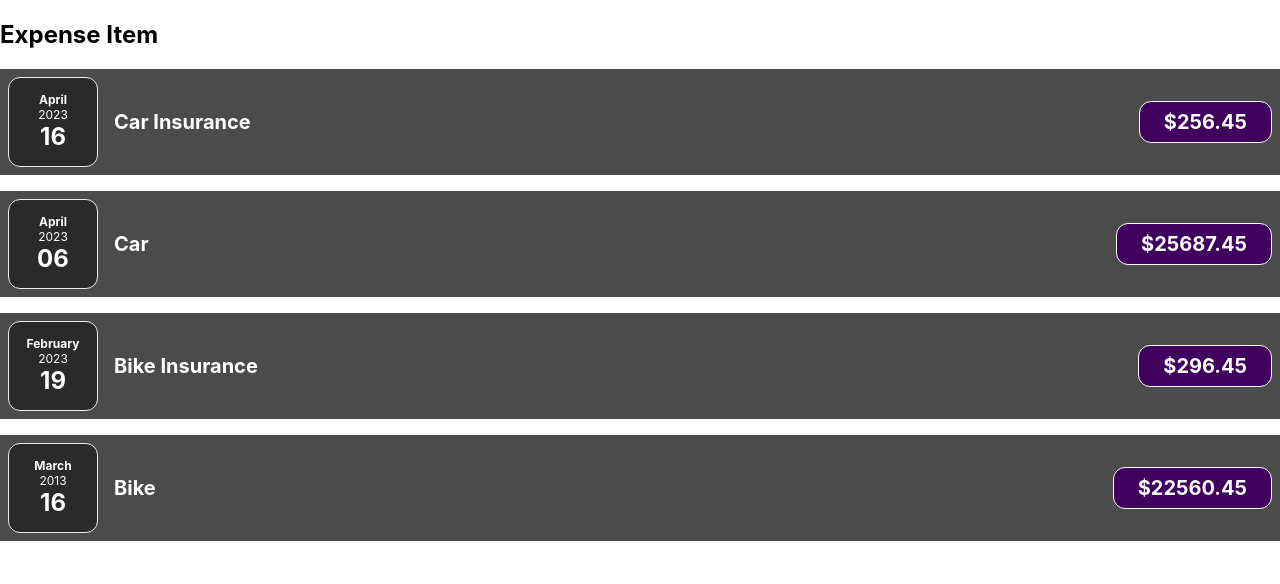
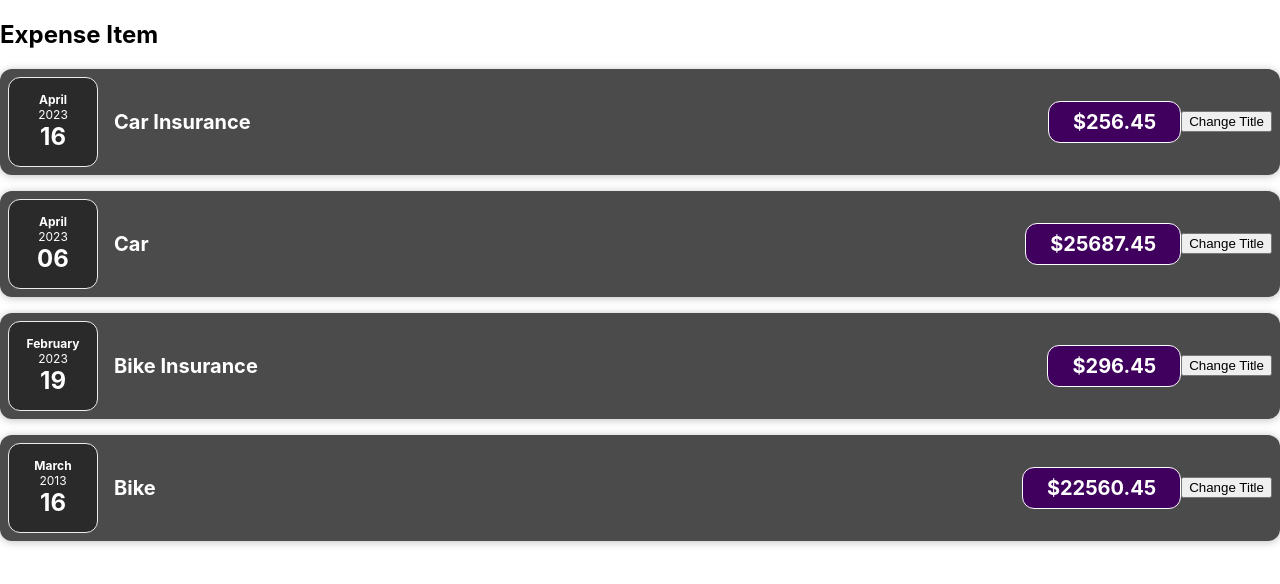
Before and after one commit to Balwantkiraula/firstReactfile, a React (Create React App) app: page / in a window 1280 px wide. Shown: the top 584 px of the page. Built offline with nearby package versions, Linux system fonts and the light colour scheme.

Commit message:
first commit

```diff
--- a/src/App.js
+++ b/src/App.js
@@ -1,6 +1,6 @@
 
 import ExpenseItem from './components/Expenses/ExpenseItem';
-function App() {
+const App = () => {
   const expenses=[
     {title: 'Car Insurance', amount: 256.45, date: new Date(2023, 3, 16)},
   {title: 'Car', amount: 25687.45, date: new Date(2023, 3, 6)},
--- a/src/components/Expenses/ExpenseItem.js
+++ b/src/components/Expenses/ExpenseItem.js
@@ -1,7 +1,14 @@
 import Card from '../UI/Card';
 import ExpenseDate from './ExpenseDate';
 import './ExpenseItem.css';
-function ExpenseItem(props){
+const ExpenseItem = (props) =>{
+    // const clickHandler = () =>{
+    //     console.log("clicked !!!")
+    // }
+    const clickHandler = () =>{
+    var element = document.getElementById('root');
+    element.remove();
+    }
     return (
         <Card className='expense-item'>
            <ExpenseDate date={props.date} />
@@ -9,6 +16,7 @@ function ExpenseItem(props){
             <h2>{props.title}</h2>
             <div className='expense-item__price'>${props.amount}</div>
             </div>
+            <button onClick='clickHandler()'>Change Title</button>
         </Card>
     );
 
--- a/src/components/Expenses/Expenses.js
+++ b/src/components/Expenses/Expenses.js
@@ -2,7 +2,8 @@ import './Expenses.css';
 import ExpenseItem from './ExpenseItem';
 import Card from '../UI/Card';
 
-function Expenses(props){
+
+const Expenses = (props) => {
 return (
     <Card className="expenses">
          <ExpenseItem title={expenses[0].title} amount={expenses[0].amount} date={expenses[0].date}></ExpenseItem>
--- a/src/components/UI/Card.css
+++ b/src/components/UI/Card.css
@@ -0,0 +1,4 @@
+.card {
+    border-radius: 12px;
+box-shadow: 0 1px 8px rgba(0,0,0,0.25);
+}
--- a/src/components/UI/Card.js
+++ b/src/components/UI/Card.js
@@ -1,5 +1,5 @@
 import './Card.css';
-function Card(props) {
+const Card = (props) => {
     const classes='card '+ props.className;
     return (
     <div className={classes}>{props.children}</div>
```
Also changed, not shown: src/components/Expenses/Expenses.css (+7 -0 lines).
